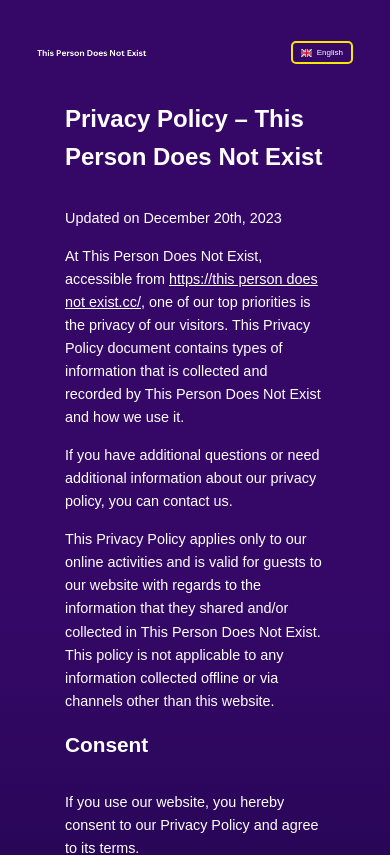
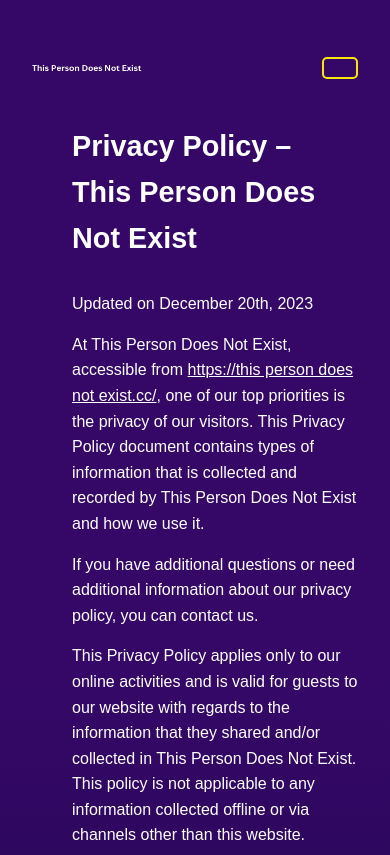
Before and after one commit to seogeek96/tpdnepublic, a Next.js app: page /privacy-policy in a window 390 px wide. Shown: the top 855 px of the page. Built offline with nearby package versions, Linux system fonts and the light colour scheme; a web font is replaced by a local one.

Commit message:
update urls

```diff
--- a/app/MainLayout.tsx
+++ b/app/MainLayout.tsx
@@ -12,13 +12,30 @@
 
 export default function MainLayout({ children }: MainLayoutProps) {
   const pathname = usePathname();
-const languageSegment = pathname.split("/")[1] || "";
-const language = languageSegment || "en"; // More explicit fallback
 
-// New canonical logic
-const canonicalUrl = language === "en"
-  ? "https://thispersondoesnotexist.cc/"
-  : `https://thispersondoesnotexist.cc/${language}`;
+  // Extract language segment from the URL
+  const languageSegment = pathname.split("/")[1] || "";
+
+  // Map legacy language codes to new ones
+  const languageMap: { [key: string]: string } = {
+    ae: "ar",
+    br: "pt",
+    cn: "zh",
+    gr: "el",
+    jp: "ja",
+    kr: "ko",
+    si: "sl",
+    ua: "uk",
+  };
+
+  // Get the selected language
+  const selectedLanguage = languageMap[languageSegment] || languageSegment || "en";
+
+  // New canonical logic
+  const canonicalUrl =
+    selectedLanguage === "en"
+      ? "https://thispersondoesnotexist.cc/"
+      : `https://thispersondoesnotexist.cc/${selectedLanguage}`;
 
   return (
     <>
@@ -41,7 +58,8 @@
       />
 
       <div className="layout-Container">
-        <Header />
+        {/* Pass selectedLanguage to the Header component */}
+        <Header selectedLanguage={selectedLanguage} />
         <main>{children}</main>
         <Footer />
       </div>
--- a/app/layout.tsx
+++ b/app/layout.tsx
@@ -1,59 +1,25 @@
-import type { Metadata, Viewport } from "next";
 import { Inter } from "next/font/google";
 import "@/styles/globals.css";
-import MainLayout from "./MainLayout";
+import MainLayout from "./MainLayout"; // Import MainLayout
 import Script from "next/script";
+import { translations } from "@/utils/translations"; // Import translations
 
 const inter = Inter({ subsets: ["latin"], display: "swap" });
 
-// ✅ Viewport definition
-export const viewport: Viewport = {
-  width: "device-width",
-  initialScale: 1.0,
-};
+export default function RootLayout({
+  children,
+  lang, // Accept lang as a prop
+}: {
+  children: React.ReactNode;
+  lang: string; // Add lang to the props
+}) {
+  console.log("Current Language:", lang); // Debugging
 
-// ✅ Metadata definition
-export const metadata: Metadata = {
-  title: "This Person Does Not Exist - AI-Generated Faces",
-  description: "Explore AI-generated faces and fake person images. Perfect for design tools and creative projects.",
-  keywords: ["AI-generated faces", "fake person", "AI images", "design tools"],
-  icons: {
-    icon: "/favicon.png",
-    shortcut: "/favicon.png",
-    apple: "/favicon.png",
-  },
-  robots: "index, follow",
-  openGraph: {
-    type: "website",
-    url: "https://thispersondoesnotexist.cc",
-    title: "This Person Does Not Exist - AI-Generated Faces",
-    description: "Explore AI-generated faces and fake person images. Perfect for design tools and creative projects.",
-    images: [
-      {
-        url: "https://thispersondoesnotexist.cc/og-image.png",
-        width: 1200,
-        height: 630,
-        alt: "This Person Does Not Exist",
-      },
-    ],
-  },
-  twitter: {
-    card: "summary_large_image",
-    title: "This Person Does Not Exist - AI-Generated Faces",
-    description: "Explore AI-generated faces and fake person images. Perfect for design tools and creative projects.",
-    images: ["https://thispersondoesnotexist.cc/og-image.png"],
-  },
-  other: {
-    "google-site-verification": "noDxY7-Iw_ArIQTqmhnxSTTwPxM1R78uf9FxSnmJ_e0",
-    "yandex-verification": "5424a42e25dece6b",
-    "msvalidate.01": "394BAB3426D3AA6C5DF8FE0E8A95469B",
-  },
-};
+  // Get the translation for the current language
+  const translation = translations[lang] || translations.en;
 
-// ✅ Root Layout Component
-export default function RootLayout({ children }: { children: React.ReactNode }) {
   return (
-    <html lang="en">
+    <html lang={translation.lang}> {/* Dynamically set the lang attribute */}
       <head>
         {/* Preload critical fonts for faster rendering */}
         <link rel="preload" href="/fonts/inter.woff2" as="font" type="font/woff2" crossOrigin="anonymous" />
--- a/components/Header.tsx
+++ b/components/Header.tsx
@@ -1,57 +1,52 @@
 "use client";
-import React, { useState, useEffect } from "react";
-import { useParams, usePathname, useRouter } from "next/navigation";
+import React, { useState } from "react";
+import { usePathname, useRouter } from "next/navigation";
 import styles from "../styles/Header.module.css";
 import Image from "next/image";
 import "flag-icons/css/flag-icons.min.css";
 
-const Header = () => {
+// Define the type for language mappings
+type LanguageMap = {
+  [key: string]: string;
+};
+
+// Define props for the Header component
+interface HeaderProps {
+  selectedLanguage: string;
+}
+
+const Header: React.FC<HeaderProps> = ({ selectedLanguage }) => {
   const router = useRouter();
   const pathname = usePathname();
-  const params = useParams();
   const [showDropdown, setShowDropdown] = useState(false);
 
   // Language configuration
   const languages = [
     { code: "bg", name: "български", flag: "bg" },
-    { code: "ae", name: "العربية", flag: "ae" }, // Arabic (unchanged)
+    { code: "ar", name: "العربية", flag: "sa" },
     { code: "es", name: "Español", flag: "es" },
     { code: "fr", name: "Français", flag: "fr" },
     { code: "de", name: "Deutsch", flag: "de" },
     { code: "it", name: "Italiano", flag: "it" },
-    { code: "jp", name: "日本語", flag: "jp" },
-    { code: "kr", name: "한국어", flag: "kr" },
-    { code: "cn", name: "中國", flag: "cn" },
+    { code: "ja", name: "日本語", flag: "jp" },
+    { code: "ko", name: "한국어", flag: "kr" },
+    { code: "zh", name: "中國", flag: "cn" },
     { code: "ru", name: "Русский", flag: "ru" },
-    { code: "br", name: "Português", flag: "br" },
+    { code: "pt", name: "Português", flag: "br" },
     { code: "ro", name: "Română", flag: "ro" },
     { code: "sv", name: "Svenska", flag: "se" },
-    { code: "ua", name: "Українська", flag: "ua" },
-    { code: "gr", name: "Ελληνικά", flag: "gr" },
+    { code: "uk", name: "Українська", flag: "ua" },
+    { code: "el", name: "Ελληνικά", flag: "gr" },
     { code: "no", name: "Norsk", flag: "no" },
     { code: "id", name: "Indonesia", flag: "id" },
     { code: "tr", name: "Turkey", flag: "tr" },
     { code: "et", name: "Eesti keel", flag: "ee" },
     { code: "nl", name: "Nederlands", flag: "nl" },
-    { code: "si", name: "Slovenščina", flag: "si" },
+    { code: "sl", name: "Slovenščina", flag: "si" },
     { code: "pl", name: "Polskie", flag: "pl" },
     { code: "fi", name: "Finnish", flag: "fi" },
     { code: "en", name: "English", flag: "gb" },
   ];
-
-  // Get current language from URL
-  const getCurrentLanguage = () => {
-    const langSegment = params?.lang;
-    const lang = Array.isArray(langSegment) ? langSegment[0] : langSegment;
-    return lang || "en"; // Default to English if no language is found
-  };
-
-  const [selectedLanguage, setSelectedLanguage] = useState(getCurrentLanguage());
-
-  // Sync language with URL changes
-  useEffect(() => {
-    setSelectedLanguage(getCurrentLanguage());
-  }, [pathname, params]);
 
   // Handle language switching
   const handleLanguageChange = (languageCode: string) => {
--- a/styles/globals.css
+++ b/styles/globals.css
@@ -47,9 +47,40 @@
   border-radius: 8px;
   display: block;
 }
+/* Content Styles */
+h1, h2, h3 {
+  width: 100%;
+  text-align: left;
+  margin: 0 auto 30px;
+  padding: 0 20px;
+  max-width: 800px;
+}
+
+h1 { font-size: 2.5rem; }
+h2 { font-size: 2rem; }
+h3 { font-size: 1.75rem; }
+
+p {
+  width: 100%;
+  text-align: left;
+  margin: 15px auto;
+  padding: 0 20px;
+  font-size: 1.1rem;
+  line-height: 1.6;
+  max-width: 700px;
+}
+
+.btn {
+  padding: 15px 30px;
+  font-size: 1.1rem;
+  margin: 20px auto;
+  width: auto;
+  min-width: 220px;
+  max-width: 300px;
+}
 
 /* Large Desktop (1200px) */
-@media (max-width: 1200px) {
+@media (max-width: 1080px) {
   body {
     max-width: 1200px;
     padding: 25px;
@@ -84,139 +115,92 @@
   }
 }
 
-/* Tablet Landscape (768px) */
-@media (max-width: 768px) {
+/* Mobile (400px and below) */
+@media (max-width: 400px) {
   body {
-    max-width: 768px;
-    padding: 15px;
+    max-width: 380px;
+    padding: 8px;
   }
 
   .layout-Container {
-    max-width: 700px;
-    padding: 25px;
+    max-width: 360px;
+    padding: 12px;
   }
 
   .App {
-    max-width: 650px;
-    padding: 25px;
+    max-width: 340px;
+    padding: 12px;
+  }
+
+  h1 { font-size: 1.4rem; max-width: 320px; }
+  h2 { font-size: 1.2rem; }
+  h3 { font-size: 1rem; }
+  p { font-size: 0.85rem; max-width: 300px; }
+
+  .btn {
+    font-size: 1rem;
+    padding: 12px 24px;
+    min-width: 180px;
+    max-width: 250px;
   }
 }
 
 /* Tablet Portrait (576px) */
 @media (max-width: 576px) {
   body {
-    max-width: 576px;
+    max-width: 540px;
+    padding: 10px;
+  }
+
+  .layout-Container {
+    max-width: 500px;
+    padding: 15px;
+  }
+
+  .App {
+    max-width: 480px;
+    padding: 15px;
+  }
+
+  h1 { font-size: 1.6rem; max-width: 450px; }
+  h2 { font-size: 1.4rem; }
+  h3 { font-size: 1.2rem; }
+  p { font-size: 0.9rem; max-width: 420px; }
+
+  .btn {
+    font-size: 1rem;
+    padding: 14px 26px;
+    min-width: 200px;
+    max-width: 280px;
+  }
+}
+
+/* Tablet Landscape (768px) */
+@media (max-width: 768px) {
+  body {
+    max-width: 720px;
     padding: 12px;
   }
 
   .layout-Container {
-    max-width: 540px;
+    max-width: 680px;
     padding: 20px;
   }
 
   .App {
-    max-width: 500px;
+    max-width: 650px;
     padding: 20px;
   }
-}
 
-/* Mobile (400px) */
-@media (max-width: 400px) {
-  body {
-    max-width: 400px;
-    padding: 10px;
-  }
+  h1 { font-size: 1.8rem; max-width: 550px; }
+  h2 { font-size: 1.5rem; }
+  h3 { font-size: 1.3rem; }
+  p { font-size: 1rem; max-width: 500px; }
 
-  .layout-Container {
-    max-width: 380px;
-    padding: 15px;
-  }
-
-  .App {
-    max-width: 360px;
-    padding: 15px;
+  .btn {
+    font-size: 1.05rem;
+    padding: 14px 28px;
+    min-width: 210px;
+    max-width: 290px;
   }
 }
-
-/* Content Styles */
-h1, h2, h3 {
-  width: 100%;
-  text-align: left;
-  margin: 0 auto 30px;
-  padding: 0 20px;
-  max-width: 800px;
-}
-
-h1 { font-size: 2.5rem; }
-h2 { font-size: 2rem; }
-h3 { font-size: 1.75rem; }
-
-p {
-  width: 100%;
-  text-align: left;
-  margin: 15px auto;
-  padding: 0 20px;
-  font-size: 1.1rem;
-  line-height: 1.6;
-  max-width: 700px;
-}
-
-.btn {
-  padding: 15px 30px;
-  font-size: 1.1rem;
-  margin: 20px auto;
-  width: auto;
-  min-width: 220px;
-  max-width: 300px;
-}
-
-/* Progressive Mobile Text Scaling */
-@media (max-width: 768px) {
-  h1 { font-size: 2rem; max-width: 600px; }
-  h2 { font-size: 1.75rem; }
-  h3 { font-size: 1.5rem; }
-  p { font-size: 1rem; max-width: 550px; }
-}
-
-@media (max-width: 576px) {
-  h1 { font-size: 1.75rem; max-width: 500px; }
-  h2 { font-size: 1.5rem; }
-  h3 { font-size: 1.25rem; }
-  p { font-size: 0.95rem; max-width: 450px; }
-}
-
-@media (max-width: 400px) {
-  h1 { font-size: 1.5rem; max-width: 340px; }
-  h2 { font-size: 1.3rem; }
-  h3 { font-size: 1.1rem; }
-  p { font-size: 0.9rem; max-width: 320px; }
-}
-
-/* Strict Layout Containment */
-* {
-  box-sizing: border-box;
-  margin: 0;
-  padding: 0;
-  -webkit-tap-highlight-color: transparent;
-}
-
-/* Ad Container Example */
-.ad-container {
-  width: 100%;
-  max-width: 728px; /* Standard ad width */
-  margin: 25px auto;
-  padding: 10px;
-  text-align: center;
-}
-
-@media (max-width: 768px) {
-  .ad-container {
-    max-width: 468px;
-  }
-}
-
-@media (max-width: 480px) {
-  .ad-container {
-    max-width: 320px;
-  }
-}
--- a/types/index.ts
+++ b/types/index.ts
@@ -2,6 +2,7 @@
 import React from "react";
 
 export interface Translation {
+  lang: string; // Add this property for the language code
   title: string;
   heading: string;
   updatedOn: string;
--- a/utils/translations.tsx
+++ b/utils/translations.tsx
@@ -3,6 +3,7 @@
 
 export const translations: Record<string, Translation> = {
   en: {
+    lang:"en",
     title: "This Person Does Not Exist 2025",
     heading: "This Person Does Not Exist 2025",
     updatedOn: "Updated on",
@@ -79,7 +80,8 @@
       </>
     ),
   },
-  ae: {
+  ar: {
+    lang:"ar",
     title: "هذا الشخص غير موجود 2025",
     heading: "هذا الشخص غير موجود 2025",
     updatedOn: "تم التحديث بتاريخ",
@@ -110,6 +112,7 @@
 
     },
     bg: {
+      lang:"bg",
       title:"Това лице не съществува 2025",
       heading:"Това лице не съществува 2025",
       updatedOn: "Актуализирано на",
@@ -157,6 +160,7 @@
     </>
     },
     ru: {
+      lang:"ru",
       title:"Этого человека не существует 2025",
       heading:"Этого человека не существует 2025",
       updatedOn: "Обновлено на",
@@ -204,6 +208,7 @@
     </>
     },
   es: {
+    lang:"es",
     title:"Esta persona no existe 2025",
     heading: "Esta persona no existe 2025",
     updatedOn: "Actualizado el",
@@ -250,6 +255,7 @@
     </>
   },
   it:{
+    lang:"it",
     title:"Questa persona non esiste 2025",
     heading:"Questa persona non esiste 2025 ",
     updatedOn: "Aggiornato il",
@@ -297,6 +303,7 @@
   </>
   },
   fr:{
+    lang:"fr",
     title:"Cette personne n'existe pas 2025",
     heading:"Cette personne n'existe pas 2025.",
     updatedOn: "Mis à jour le",
@@ -342,6 +349,7 @@
   </>
   },
   tr:{
+    lang:"tr",
     title:"Bu Kişi Mevcut Değil 2025",
     heading:"Bu Kişi Mevcut Değil 2025",
     updatedOn: "Güncellenme tarihi",
@@ -387,6 +395,7 @@
   </>
   },
   ro:{
+    lang:"ro",
     title:"Această persoană nu există 2025",
     heading:"Această persoană nu există 2025",
     updatedOn: "Actualizat la",
@@ -431,7 +440,8 @@
 <p>În grabă... data viitoare când aveți nevoie de o față falsă, luați în considerare utilizarea această persoană nu există pentru a crea fața falsă perfectă pentru proiectul dumneavoastră. </p>
     </>
   },
-  cn:{
+  zh:{
+    lang:"zh",
     title:"此人不存在 2025",
     heading:"此人不存在 2025",
     updatedOn: "更新于",
@@ -479,6 +489,7 @@
     </>
   },
   sv:{
+    lang:"sv",
     title:"Denna person existerar inte 2025",
     heading:"Denna person existerar inte 2025",
     updatedOn: "Uppdaterad den",
@@ -524,7 +535,8 @@
 
   </>
   },
-  ua:{
+  uk:{
+    lang:"uk",
     title:"Цієї людини не існує 2025",
     heading:"Цієї людини не існує 2025",
     updatedOn: "Оновлено на",
@@ -570,7 +582,8 @@
 
   </>
   },
-  gr:{
+  el:{
+    lang:"el",
     title:"Αυτό το άτομο δεν υπάρχει 2025",
     heading:"Αυτό το άτομο δεν υπάρχει 2025",
     updatedOn: "Ενημερώθηκε στις",
@@ -618,6 +631,7 @@
   </>
   },
   id:{
+    lang:"id",
     title:"Orang Ini Tidak Ada 2025",
     heading:"Orang Ini Tidak Ada 2025",
     updatedOn: "Diperbarui pada",
@@ -665,6 +679,7 @@
   </>
   },
   no:{
+    lang:"no",
     title:"Denne personen eksisterer ikke 2025",
     heading:"Denne personen eksisterer ikke 2025",
     updatedOn: "Oppdatert den",
@@ -711,7 +726,8 @@
 
   </>
   },
-  jp:{
+  ja:{
+    lang:"ja",
     title:"この人物は存在しない 2025",
     heading:"この人物は存在しない 2025",
     updatedOn: "更新日",
@@ -758,6 +774,7 @@
   </>
   },
   nl:{
+    lang:"nl",
     title:"Deze persoon bestaat niet 2025",
     heading:"Deze persoon bestaat niet 2025",
     updatedOn: "Bijgewerkt op",
@@ -802,7 +819,8 @@
 
     </>
   },
-  si:{
+  sl:{
+    lang:"sl",
     title:"Ta oseba ne obstaja 2025",
     heading:"Ta oseba ne obstaja 2025.",
     updatedOn: "Posodobljeno na",
@@ -850,6 +868,7 @@
     </>
   },
   et:{
+    lang:"et",
     title:"Seda isikut ei ole olemas 2025",
     heading:"Seda isikut ei ole olemas 2025",
     updatedOn: "Uuendatud kuupäeval",
@@ -895,6 +914,7 @@
 </>
     },
   pl:{
+    lang:"pl",
     title:"Ta osoba nie istnieje 2025",
     heading:"Ta osoba nie istnieje 2025",
     updatedOn: "Aktualizowano",
@@ -941,7 +961,8 @@
 
   </>
   },
-  kr:{
+  ko:{
+    lang:"ko",
     title:"이 사람은 존재하지 않습니다 2025",
     heading:"이 사람은 존재하지 않습니다 2025.",
     updatedOn: "업데이트된 날짜",
@@ -989,6 +1010,7 @@
   </>
   },
   de:{
+    lang:"de",
     title:"Diese Person gibt es nicht 2025",
     heading:"Diese Person gibt es nicht 2025",
     updatedOn: "Aktualisiert am",
@@ -1035,6 +1057,7 @@
   </>
   },
   fi:{
+    lang:"fi",
     title:"Tätä henkilöä ei ole olemassa 2025",
     heading:"Tätä henkilöä ei ole olemassa 2025",
       updatedOn: "Päivitetty",
@@ -1080,7 +1103,8 @@
 <p>Kiireessä? seuraavan kerran, kun tarvitset väärennettyjä kasvoja, harkitse tätä henkilöä ei ole olemassa:n käyttämistä täydellisten väärennettyjen kasvojen luomiseen projektiisi.</p>
 </>
     },
-br:{
+pt:{
+  lang:"pt",
   title:"Esta pessoa não existe 2025",
   heading:"Esta pessoa não existe 2025",
   updatedOn: "Atualizado em",
```
Also changed, not shown: app/404/route.ts (deleted, +0 -8 lines), app/[language]/page.tsx (+66 -12 lines), app/not-found.tsx (+17 -7 lines), next.config.ts (+14 -11 lines), 1 other file (tests, documents, lock files or other folders).
